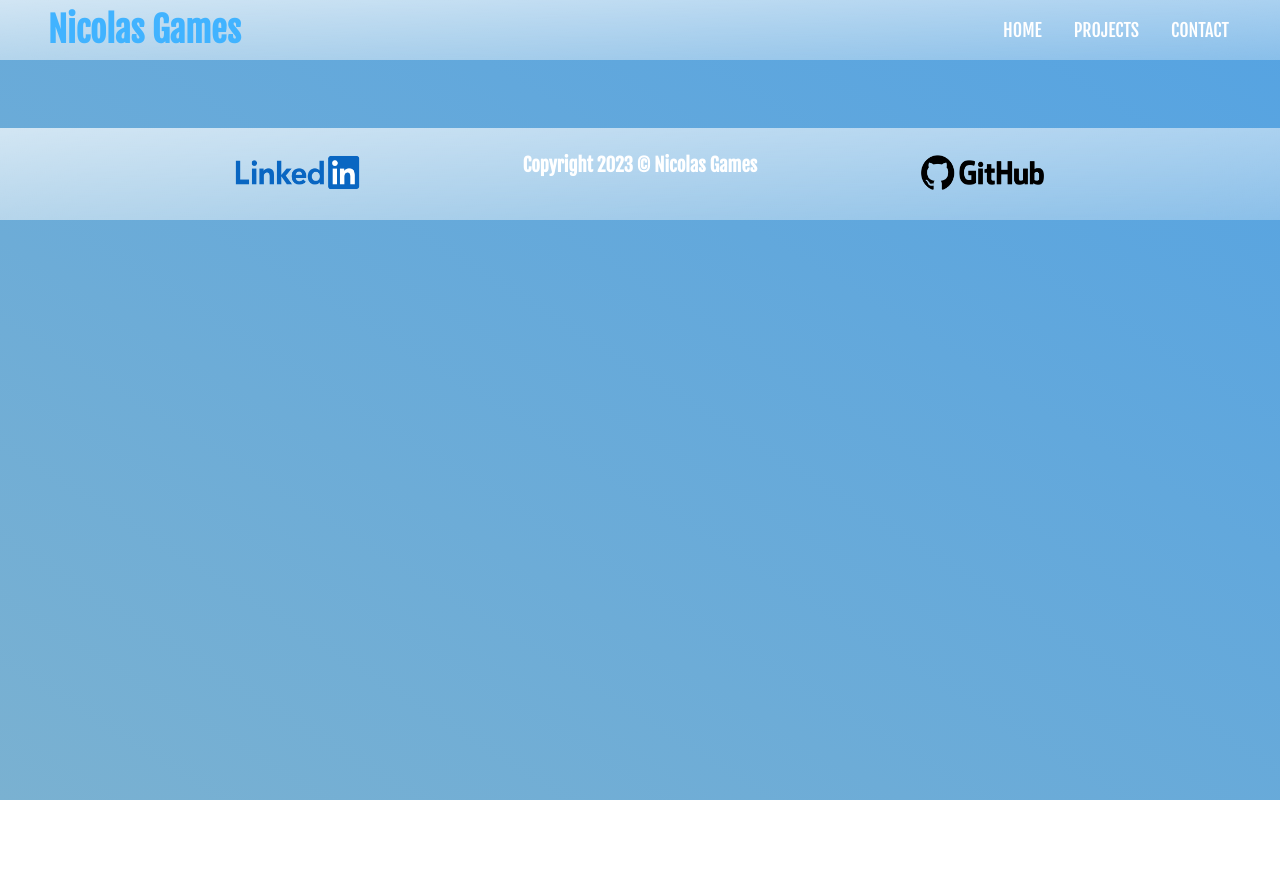
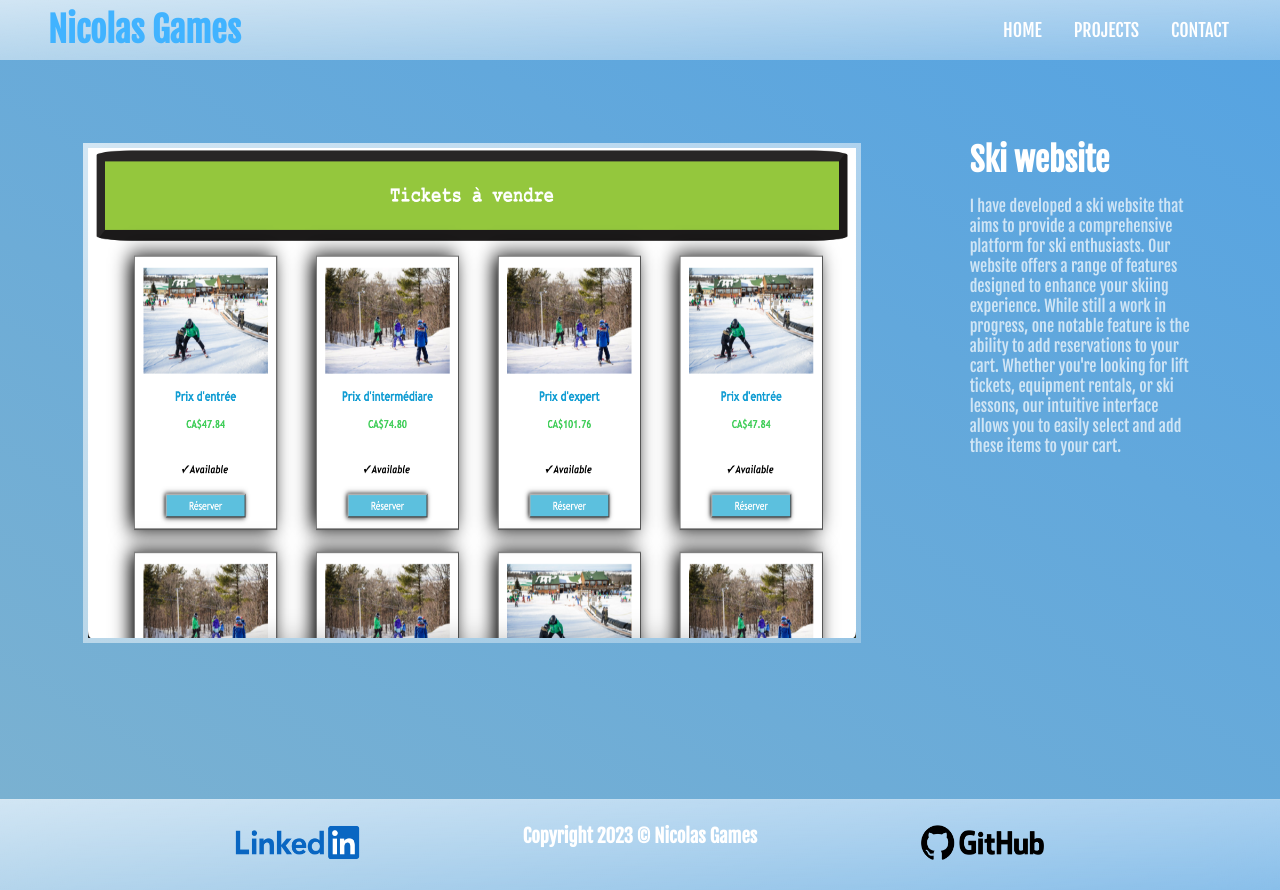
Before and after one commit to nicocarr04/portfolio-react, a React (Create React App) app: page /wski in a window 1280 px wide. Before the commit the page ends 800 px from the top, so only its background shows below. Built offline with nearby package versions, Linux system fonts and the light colour scheme.

Commit message:
Supposer allez dans branche projet mais corruption

```diff
--- a/src/App.js
+++ b/src/App.js
@@ -6,6 +6,8 @@ import Projects from './components/Projects';
 import Contact from './components/Contact';
 import Header from './components/Header';
 import Footer from './components/Footer';
+import GDG from './components/GDG';
+import Ski from './components/Ski';
 
 function App() {
   return (
@@ -18,6 +20,8 @@ function App() {
         <Route path='/' element={<Home/>}/>
         <Route path='/projects' element={<Projects/>}/>
         <Route path='/contact' element={<Contact/>}/>
+        <Route path='/gdg' element={<GDG/>}/>
+        <Route path='/wski' element={<Ski/>}/>
       </Routes>
       <Footer/>
     </div>
--- /dev/null
+++ b/src/components/GDG.js
@@ -0,0 +1,23 @@
+import React from 'react'
+import '../css/gdg.css'
+import GDGPic from '../imgs/GDGInterface.png'
+
+function GDG() {
+  return (
+    <div className="wrapper">
+      <div className="projects-container">
+        <div className="image-container">
+          <img src={GDGPic} alt="gdg" className='gdgpic'/>
+        </div>
+        <div className="description-gdg-container">
+          <a className="remove-linkbar" href='https://github.com/nicocarr04/GDG'><h1 className='project-name'>Group Builder</h1></a>
+          <p>
+              I have developed a group creator program that as the process of organizing students into groups. This software allows you to effortlessly add or remove students from your class. You can also import existing configurations or save your current setup for future use.
+          </p>
+        </div>
+      </div>
+    </div>
+  )
+}
+
+export default GDG
--- a/src/components/Projects.js
+++ b/src/components/Projects.js
@@ -19,7 +19,7 @@ function Projects() {
         <div className="work-container">
           <div className="open-source-container">
             <h2>Open Source Projects</h2>
-            <a className="GDG" href="https://github.com/nicocarr04/GDG">
+            <a className="GDG" href="/gdg">
               <img src={githubLogo} alt="Github Logo" className='icon'/>
               <div className="box">
                 <div className="font-title-box">nicocarr04/GDG</div>
@@ -28,12 +28,12 @@ function Projects() {
                 </div>
               </div>
             </a>
-            <a className="Website" href="https://github.com/nicocarr04/portfolio-website">
+            <a className="Website" href="/wski">
               <img src={githubLogo} alt="Github Logo" className='icon'/>
               <div className="box">
-                <div className="font-title-box">nicocarr04/portfolio-website</div>
+                <div className="font-title-box">nicocarr04/website-ski-exemple</div>
                 <div className="paragraph-box">
-                  This is the source code of this present website you are looking at. The design of the website may not be perfect as I am not a graphic designer.
+                  This is the source code of a website that I made. The design of the website may not be perfect as I am not a graphic designer.
                 </div>
               </div>
             </a>
--- /dev/null
+++ b/src/components/Ski.js
@@ -0,0 +1,23 @@
+import React from 'react'
+import '../css/ski.css';
+import SkiPic from '../imgs/skiWebsite.png'
+
+function Ski() {
+  return (
+    <div className="wrapper">
+      <div className="ski-container">
+        <div className="image-container">
+          <img src={SkiPic} alt="ski website pic" className='skipic'/>
+        </div>
+        <div className="description-ski-container">
+        <a href="https://github.com/nicocarr04/website-ski-exemple" className='remove-linkbar'><h1 className='ski-name'>Ski website</h1></a>
+          <p>
+              I have developed a ski website that aims to provide a comprehensive platform for ski enthusiasts. Our website offers a range of features designed to enhance your skiing experience. While still a work in progress, one notable feature is the ability to add reservations to your cart. Whether you're looking for lift tickets, equipment rentals, or ski lessons, our intuitive interface allows you to easily select and add these items to your cart.
+          </p>
+        </div>
+      </div>
+    </div>
+  )
+}
+
+export default Ski
--- /dev/null
+++ b/src/css/gdg.css
@@ -0,0 +1,96 @@
+.wrapper {
+  position: relative;
+  display: flex;
+  justify-content: center;
+  align-items: center;
+}
+
+.project-name {
+  margin-bottom: 1rem;
+}
+
+.projects-container {
+  display: inline-flex;
+  margin: 20px;
+  margin: 5rem;
+}
+
+.projects-container {
+  text-align: center;
+}
+
+.projects-container img {
+  max-width: 100%;
+  max-height: 100%;
+  border: 15px solid;
+  border-image-slice: 1;
+  border-width: 5px;
+  border-image-source: linear-gradient(to right bottom, rgba(255, 255, 255, 0.7),  rgba(255, 255, 255, 0.3));
+}
+
+.gdgpic {
+  margin: 0.2rem;
+  margin-right: 1rem;
+  height: 500px;
+  width: 1300px;
+}
+
+.remove-linkbar {
+  color: white;
+  text-decoration: none;
+}
+
+.projects-container h3 {
+  font-size: 2.5rem;
+  margin-bottom: 0;
+  vertical-align: top;
+  color:rgba(255, 255, 255, 0.7)
+}
+
+.projects-container h5 {
+  margin-top: 0;
+  font-size: 1.2rem;
+  color:rgba(255, 255, 255, 0.7)
+}
+
+.description-gdg-container {
+  color: rgba(255, 255, 255, 0.7);
+  text-align: left;
+  margin-left: 10%;
+}
+
+.description-gdg-container h1 {
+  margin-top: auto;
+}
+
+.description-gdg-container p {
+  text-align: left;
+  color: rgba(255, 255, 255, 0.7);
+  max-width: 450px;
+  height: auto;
+}
+
+.current {
+  font-size: 13px;
+  color: rgba(255, 255, 255, 0.7);
+  opacity: 85%;
+}
+
+@media (max-width: 880px) {
+  .projects-container {
+    display: block;
+    margin: 5%;
+  }
+
+  .image-container {
+    text-align: left;
+    margin-bottom: 2rem;
+  }
+
+  .description-gdg-container {
+    color: rgba(255, 255, 255, 0.7);
+    text-align: left;
+    margin-left: 0;
+    margin-bottom: 2rem;
+  }
+}
--- /dev/null
+++ b/src/css/ski.css
@@ -0,0 +1,96 @@
+.wrapper {
+  position: relative;
+  display: flex;
+  justify-content: center;
+  align-items: center;
+}
+
+.ski-name {
+  margin-bottom: 1rem;
+}
+
+.ski-container {
+  display: inline-flex;
+  margin: 20px;
+  margin: 5rem;
+}
+
+.ski-container {
+  text-align: center;
+}
+
+.ski-container img {
+  max-width: 100%;
+  max-height: 100%;
+  border: 15px solid;
+  border-image-slice: 1;
+  border-width: 5px;
+  border-image-source: linear-gradient(to right bottom, rgba(255, 255, 255, 0.7),  rgba(255, 255, 255, 0.3));
+}
+
+.skipic {
+  margin: 0.2rem;
+  margin-right: 1rem;
+  height: 500px;
+  width: 1500px;
+}
+
+.remove-linkbar {
+  color: white;
+  text-decoration: none;
+}
+
+.ski-container h3 {
+  font-size: 2.5rem;
+  margin-bottom: 0;
+  vertical-align: top;
+  color:rgba(255, 255, 255, 0.7)
+}
+
+.ski-container h5 {
+  margin-top: 0;
+  font-size: 1.2rem;
+  color:rgba(255, 255, 255, 0.7)
+}
+
+.description-ski-container {
+  color: rgba(255, 255, 255, 0.7);
+  text-align: left;
+  margin-left: 10%;
+}
+
+.description-ski-container h1 {
+  margin-top: auto;
+}
+
+.description-ski-container p {
+  text-align: left;
+  color: rgba(255, 255, 255, 0.7);
+  max-width: 450px;
+  height: auto;
+}
+
+.current {
+  font-size: 13px;
+  color: rgba(255, 255, 255, 0.7);
+  opacity: 85%;
+}
+
+@media (max-width: 880px) {
+  .projects-container {
+    display: block;
+    margin: 5%;
+  }
+
+  .image-container {
+    text-align: left;
+    margin-bottom: 2rem;
+  }
+
+  .description-ski-container {
+    color: rgba(255, 255, 255, 0.7);
+    text-align: left;
+    margin-left: 0;
+    margin-bottom: 2rem;
+  }
+}
```
Also changed, not shown: src/imgs/GDGInterface.png (added), src/imgs/skiWebsite.png (added).
